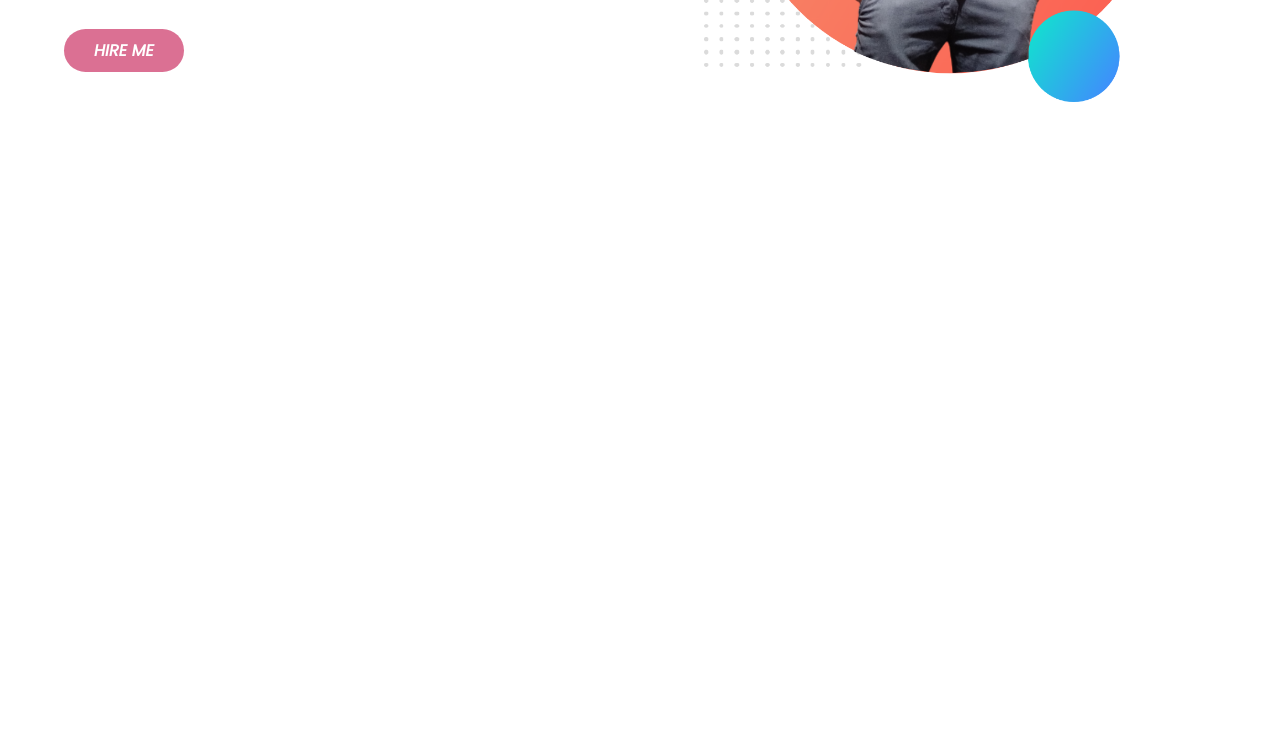
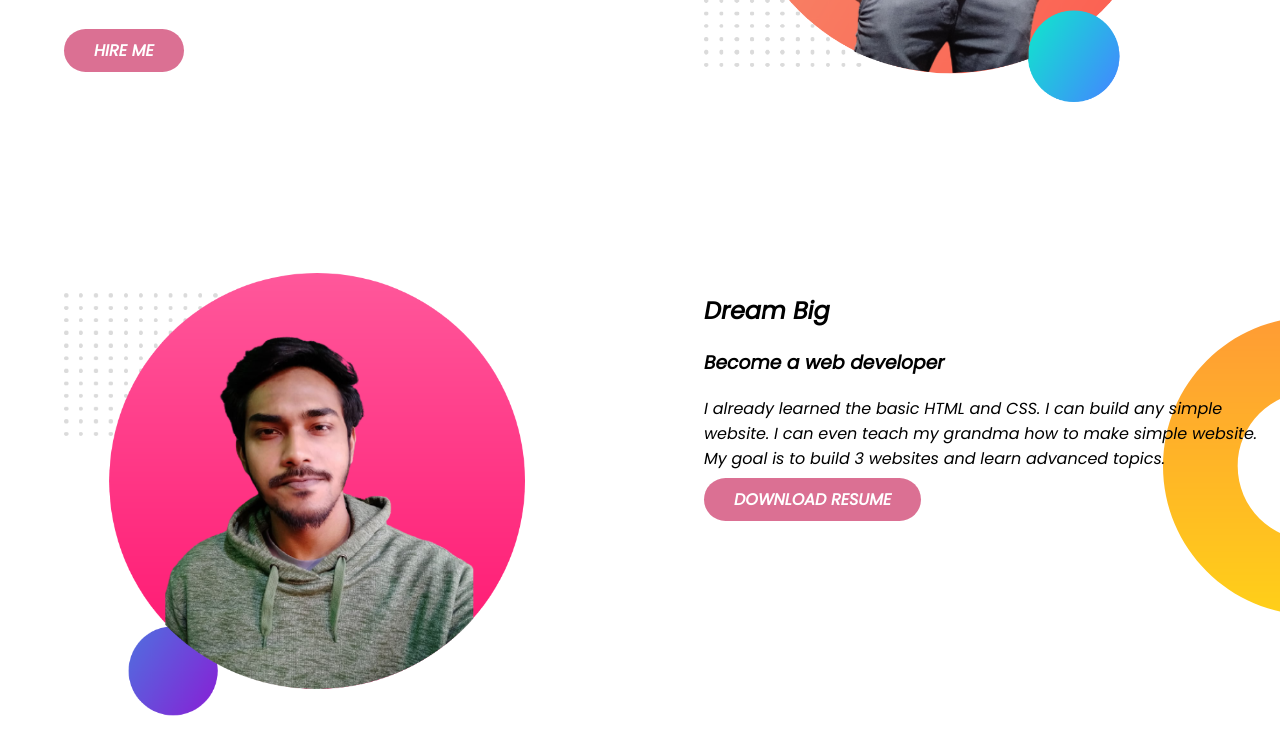
Before and after one commit to Nirnoy0/Portfolio, a plain HTML site: page index.html in a window 1280 px wide. Shown: the part 419-1174 px from the top of the page. Before the commit the page ends 800 px from the top, so only its background shows below. Drawn offline with Linux system fonts and the light colour scheme.

Commit message:
dream added

```diff
--- a/index.html
+++ b/index.html
@@ -41,5 +41,26 @@
         </div>
 
     </section>
+
+    <section class="second-banner">
+
+        <div class="half-div">
+            <img src="/Images/Bio.png" alt="Picture of Nirnoy">
+        </div>
+
+        <div class="half-div">
+
+            <h1>
+                Dream Big
+            </h1>
+            <h3>
+                Become a web developer
+            </h3>
+            <p>
+                I already learned the basic HTML and CSS. I can build any simple website. I can even teach my grandma how to make simple website. My goal is to build 3 websites and learn advanced topics.
+            </p>
+            <a class="hire-me" target="blank" href="">DOWNLOAD RESUME</a>
+        </div>
+    </section>
 </body>
 </html>
--- a/style.css
+++ b/style.css
@@ -8,10 +8,10 @@ body{
 }
 section{
     display: flex;
+    margin-bottom: 100px;
 }
 .half-div{
     width: 50%;
-
     padding-left: 5%;
     padding-top: 5%;
 }
@@ -32,3 +32,8 @@ section{
     background-image: url(/Images/top-banner.png);
     background-repeat: no-repeat;
 }
+.second-banner{
+    background-image: url(/Images/dream-bg.png);
+    background-repeat: no-repeat;
+    background-position: right;
+}
```
Also changed, not shown: Images/Bio.png (added), Images/dream-bg.png (added), Images/exp-bg.png (added).
